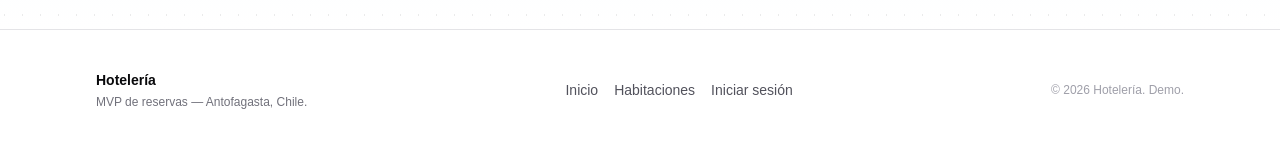
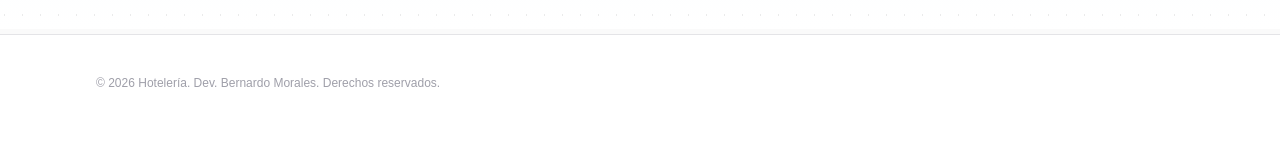
Before and after one commit to FabianMosa/hoteleria, a Next.js app: page / in a window 1280 px wide. Shown: the part 669-816 px from the top of the page. Built offline with nearby package versions, Linux system fonts and the light colour scheme; no server answers; the database is empty.

Commit message:
Refactor SiteFooter component to simplify layout and update copyright information. Removed navigation links for a cleaner design and ensured copyright reflects the current year.

```diff
--- a/components/layout/SiteFooter.jsx
+++ b/components/layout/SiteFooter.jsx
@@ -9,39 +9,11 @@ export default function SiteFooter() {
     <footer className="mt-auto border-t border-zinc-200 bg-white">
       <div className="mx-auto flex w-full max-w-6xl flex-col gap-6 px-4 py-8 sm:flex-row sm:items-center sm:justify-between sm:px-6 sm:py-10 lg:px-8">
         <div className="flex flex-col gap-1">
-          <p className="text-sm font-semibold text-zinc-950">Hotelería</p>
-          <p className="text-xs text-zinc-500">
-            MVP de reservas — Antofagasta, Chile.
+          <p className="text-xs text-zinc-400 sm:text-right">
+            © {new Date().getFullYear()} Hotelería. Dev. Bernardo Morales.
+            Derechos reservados.
           </p>
         </div>
-
-        <nav
-          className="flex flex-wrap items-center gap-x-4 gap-y-2 text-sm"
-          aria-label="Pie de página"
-        >
-          <Link
-            href="/"
-            className="text-zinc-600 underline-offset-4 hover:text-zinc-950 hover:underline"
-          >
-            Inicio
-          </Link>
-          <Link
-            href="/rooms"
-            className="text-zinc-600 underline-offset-4 hover:text-zinc-950 hover:underline"
-          >
-            Habitaciones
-          </Link>
-          <Link
-            href="/login"
-            className="text-zinc-600 underline-offset-4 hover:text-zinc-950 hover:underline"
-          >
-            Iniciar sesión
-          </Link>
-        </nav>
-
-        <p className="text-xs text-zinc-400 sm:text-right">
-          © {new Date().getFullYear()} Hotelería. Demo.
-        </p>
       </div>
     </footer>
   );
```
